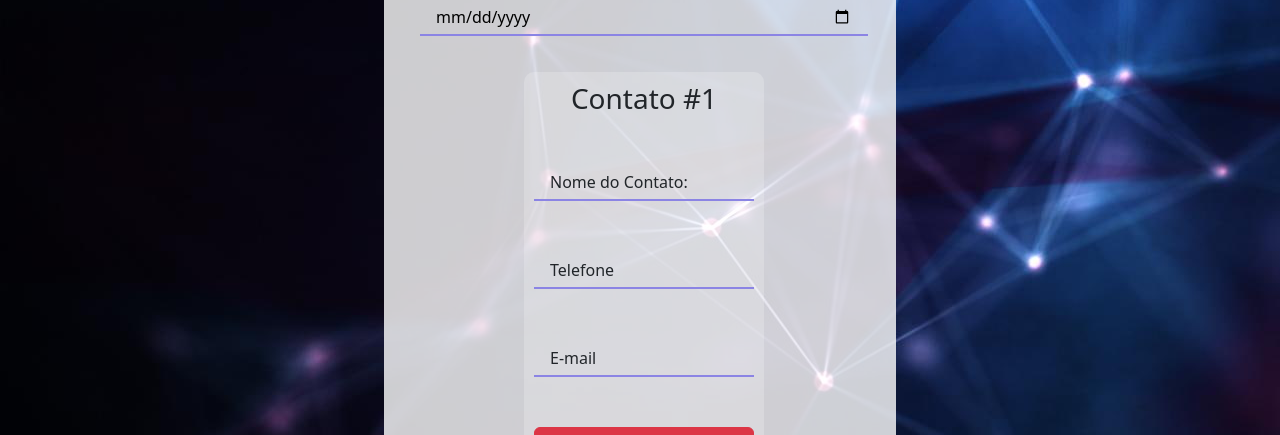
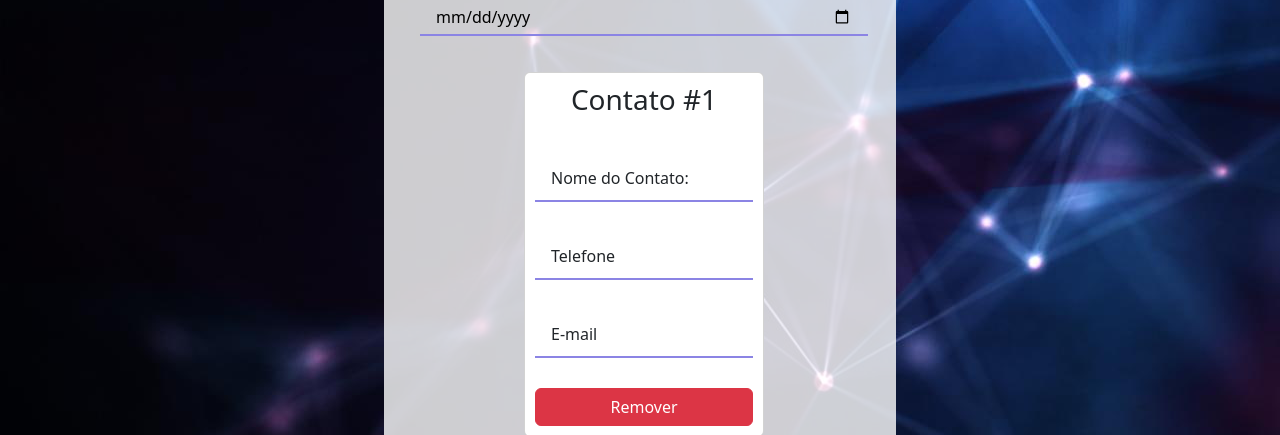
Before and after one commit to Gustavoo01/Desafio_Elotech, an Angular app in the folder api-front/: page / in a window 1280 px wide. Shown: the part 517-952 px from the top of the page. Built offline with nearby package versions, Linux system fonts and the light colour scheme; no server answers; a web font is replaced by a local one.

Commit message:
Corrigindo bug em componente de Contato

```diff
--- a/api-front/src/app/app.module.ts
+++ b/api-front/src/app/app.module.ts
@@ -6,11 +6,13 @@ import { HttpClientModule } from '@angular/common/http';
 
 import { AppComponent } from './app.component';
 import { PrincipalComponent } from './principal/principal.component';
+import { CadastroContatoComponent } from './cadastro-contato/cadastro-contato.component';
 
 @NgModule({
   declarations: [
     AppComponent,
     PrincipalComponent,
+    CadastroContatoComponent,
   ],
   imports: [
     BrowserModule,
--- /dev/null
+++ b/api-front/src/app/cadastro-contato/cadastro-contato.component.css
@@ -0,0 +1,175 @@
+.ha-screen-reader{
+    width: var(--ha-screen-reader-width, 1px);
+    height: var(--ha-screen-reader-height, 1px);
+    padding: var(--ha-screen-reader-padding, 0);
+    border: var(--ha-screen-reader-border, none);
+
+    position: var(--ha-screen-reader-position, absolute);
+    clip: var(--ha-screen-reader-clip, rect(1px, 1px, 1px, 1px));
+    overflow: var(--ha-screen-reader-overflow, hidden);
+  }
+
+  .field__input{
+    --uiFieldPlaceholderColor: var(--fieldPlaceholderColor, #767676);
+
+    background-color: transparent;
+    border-radius: 0;
+    border: none;
+
+    -webkit-appearance: none;
+    -moz-appearance: none;
+
+    font-family: inherit;
+    font-size: inherit;
+  }
+
+  .field__input:focus::-webkit-input-placeholder{
+    color: var(--uiFieldPlaceholderColor);
+  }
+
+  .field__input:focus::-moz-placeholder{
+    color: var(--uiFieldPlaceholderColor);
+  }
+
+  .field{
+    --uiFieldBorderWidth: var(--fieldBorderWidth, 2px);
+    --uiFieldPaddingRight: var(--fieldPaddingRight, 1rem);
+    --uiFieldPaddingLeft: var(--fieldPaddingLeft, 1rem);
+    --uiFieldBorderColorActive: var(--fieldBorderColorActive, rgba(22, 22, 22, 1));
+
+    display: var(--fieldDisplay, inline-flex);
+    position: relative;
+    font-size: var(--fieldFontSize, 1rem);
+  }
+
+  .field__input{
+    box-sizing: border-box;
+    width: var(--fieldWidth, 100%);
+    height: var(--fieldHeight, 3rem);
+    padding: var(--fieldPaddingTop, 1.25rem) var(--uiFieldPaddingRight) var(--fieldPaddingBottom, .5rem) var(--uiFieldPaddingLeft);
+    border-bottom: var(--uiFieldBorderWidth) solid var(--fieldBorderColor, rgba(0, 0, 0, .25));
+  }
+
+  .field__input:focus{
+    outline: none;
+  }
+
+  .field__input::-webkit-input-placeholder{
+    opacity: 0;
+    transition: opacity .2s ease-out;
+  }
+
+  .field__input::-moz-placeholder{
+    opacity: 0;
+    transition: opacity .2s ease-out;
+  }
+
+  .field__input:focus::-webkit-input-placeholder{
+    opacity: 1;
+    transition-delay: .2s;
+  }
+
+  .field__input:focus::-moz-placeholder{
+    opacity: 1;
+    transition-delay: .2s;
+  }
+
+  .field__label-wrap{
+    box-sizing: border-box;
+    pointer-events: none;
+    cursor: text;
+
+    position: absolute;
+    top: 0;
+    right: 0;
+    bottom: 0;
+    left: 0;
+  }
+
+  .field__label-wrap::after{
+    content: "";
+    box-sizing: border-box;
+    width: 100%;
+    height: 0;
+    opacity: 0;
+
+    position: absolute;
+    bottom: 0;
+    left: 0;
+  }
+
+  .field__input:focus ~ .field__label-wrap::after{
+    opacity: 1;
+  }
+
+  .field__label{
+    position: absolute;
+    left: var(--uiFieldPaddingLeft);
+    top: calc(50% - .5em);
+
+    line-height: 1;
+    font-size: var(--fieldHintFontSize, inherit);
+
+    transition: top .2s cubic-bezier(0.9, -0.15, 0.1, 1.15), opacity .2s ease-out, font-size .2s ease-out;
+  }
+
+  .field__input:focus ~ .field__label-wrap .field__label,
+  .field__input:not(:placeholder-shown) ~ .field__label-wrap .field__label{
+    --fieldHintFontSize: var(--fieldHintFontSizeFocused, .75rem);
+
+    top: var(--fieldHintTopHover, .25rem);
+  }
+
+  .field_v1 .field__label-wrap::after{
+    border-bottom: var(--uiFieldBorderWidth) solid var(--uiFieldBorderColorActive);
+    transition: opacity .2s ease-out;
+  }
+
+  .field_v2 .field__label-wrap{
+    overflow: hidden;
+  }
+
+  .field_v2 .field__label-wrap::after{
+    border-bottom: var(--uiFieldBorderWidth) solid var(--uiFieldBorderColorActive);
+    transform: translate3d(-105%, 0, 0);
+    transition: transform .285s ease-out .2s, opacity .2s ease-out .2s;
+  }
+
+  .field_v2 .field__input:focus ~ .field__label-wrap::after{
+    transform: translate3d(0, 0, 0);
+    transition-delay: 0;
+  }
+
+  .field_v3 .field__label-wrap::after{
+    border: var(--uiFieldBorderWidth) solid var(--uiFieldBorderColorActive);
+    transition: height .2s ease-out, opacity .2s ease-out;
+  }
+
+  .field_v3 .field__input:focus ~ .field__label-wrap::after{
+    height: 100%;
+  }
+
+  .field{
+    --fieldBorderColor: #8b84e4;
+    --fieldBorderColorActive: #1a10a0;
+  }
+
+  body{
+    font-family: -apple-system, BlinkMacSystemFont, Segoe UI, Roboto, Open Sans, Ubuntu, Fira Sans, Helvetica Neue, sans-serif;
+    margin: 0;
+
+    min-height: 100vh;
+    display: flex;
+    flex-direction: column;
+  }
+
+  .page{
+    box-sizing: border-box;
+    width: 100%;
+    max-width: 480px;
+    margin: auto;
+    padding: 1rem;
+
+    display: grid;
+    grid-gap: 30px;
+  }
--- /dev/null
+++ b/api-front/src/app/cadastro-contato/cadastro-contato.component.html
@@ -0,0 +1,31 @@
+<!-- contato.component.html -->
+<div class="d-flex justify-content-center align-items-center" style="margin-top: 5px">
+    <div class="page card" style="width: 15rem; padding: 10px; margin: 5px">
+        <h3>Contato #{{ i + 1 }}</h3>
+        <div class="field field_v2">
+            <label for="contatos.nome" class="ha-screen-reader">Nome do Contato:</label>
+            <input type="text" class="field__input" name="contatos.nome" [(ngModel)]="contato.nome"
+                placeholder="Nome do Contato" />
+            <span class="field__label-wrap" aria-hidden="true">
+                <span class="field__label">Nome do Contato:</span>
+            </span>
+        </div>
+        <div class="field field_v2">
+            <label for="cpf" class="ha-screen-reader">Telefone:</label>
+            <input type="text" class="field__input" name="contatos.telefone" [(ngModel)]="contato.telefone"
+                placeholder="Telefone do Contato" />
+            <span class="field__label-wrap" aria-hidden="true">
+                <span class="field__label">Telefone</span>
+            </span>
+        </div>
+        <div class="field field_v2">
+            <label for="cpf" class="ha-screen-reader">Nome do Contato:</label>
+            <input type="text" class="field__input" name="contatos.email" [(ngModel)]="contato.email"
+                placeholder="Email do Contato" />
+            <span class="field__label-wrap" aria-hidden="true">
+                <span class="field__label">E-mail</span>
+            </span>
+        </div>
+        <button class="btn btn-danger" (click)="removerContato(i)">Remover</button>
+    </div>
+</div>
--- /dev/null
+++ b/api-front/src/app/cadastro-contato/cadastro-contato.component.ts
@@ -0,0 +1,44 @@
+import { Component, EventEmitter, Input, Output } from '@angular/core';
+import { Pessoa } from '../model/Pessoa';
+import { Contato } from '../model/Contato';
+
+@Component({
+  selector: 'app-cadastro-contato',
+  templateUrl: './cadastro-contato.component.html',
+  styleUrls: ['./cadastro-contato.component.css']
+})
+export class CadastroContatoComponent {
+  pessoa = new Pessoa();
+  //contato: Contato = new Contato();
+  contatos: Contato[] = [];
+  @Input() i!: number;
+  @Input() contato: any;
+  @Output() remover = new EventEmitter<number>();
+
+  adicionarContato() {
+    this.pessoa.contatos.push(this.contato);
+    this.contato = new Contato();
+
+    //const novoContato = new Contato();
+    //this.pessoa.contatos.push(Object.assign({}, novoContato));
+
+    //const novoContato = new Contato();
+    //novoContato.nome = this.pessoa.nome;
+    //novoContato.telefone = this.pessoa.telefone;
+    //novoContato.email = this.pessoa.email;
+    //this.pessoa.contatos.push(novoContato);
+
+    // Limpe os campos da pessoa após adicionar o contato, se necessário
+    //this.pessoa.nome = '';
+    //this.pessoa.telefone = '';
+    //this.pessoa.email = '';
+  }
+
+  /*removerContato(index: number) {
+    this.pessoa.contatos.splice(index, 1);
+  }*/
+
+  removerContato(index: number) {
+    this.pessoa.contatos.splice(index, 1);
+  }
+}
--- a/api-front/src/app/model/Pessoa.ts
+++ b/api-front/src/app/model/Pessoa.ts
@@ -8,8 +8,12 @@ export class Pessoa{
     contatos: Contato[] = [];
 
     adicionarContato() {
-        this.contatos.push(new Contato());
-    }
+        const novoContato = new Contato();
+        novoContato.nome = this.nome; // Copia o nome da pessoa para o novo contato
+        novoContato.telefone = ''; // Limpa os outros campos do novo contato, se necessário
+        novoContato.email = ''; // Limpa os outros campos do novo contato, se necessário
+        this.contatos.push(novoContato);
+      }
 
     removerContato(index: number) {
         this.contatos.splice(index, 1);
--- a/api-front/src/app/principal/principal.component.html
+++ b/api-front/src/app/principal/principal.component.html
@@ -28,42 +28,14 @@
         </div>
 
         <!-- <div class="d-flex flex-wrap"> -->
-        <div *ngFor="let contato of pessoa.contatos; let i = index">
-            <div class="d-flex justify-content-center align-items-center" style="margin-top: 5px;">
-                <div class="page card" style="width: 15rem; padding: 10px; margin: 5px;">
-                    <h3>Contato #{{ i + 1 }}</h3>
-                    <div class="field field_v2">
-                        <label for="contatos.nome" class="ha-screen-reader">Nome do Contato:</label>
-                        <input type="text" class="field__input" name="contatos.nome" [(ngModel)]="contato.nome"
-                            placeholder="Nome do Contato" />
-                        <span class="field__label-wrap" aria-hidden="true">
-                            <span class="field__label">Nome do Contato:</span>
-                        </span>
-                    </div>
-                    <div class="field field_v2">
-                        <label for="cpf" class="ha-screen-reader">Telefone:</label>
-                        <input type="text" class="field__input" name="contatos.telefone" [(ngModel)]="contato.telefone"
-                        placeholder="Telefone do Contato" />
-                        <span class="field__label-wrap" aria-hidden="true">
-                            <span class="field__label">Telefone</span>
-                        </span>
-                    </div>
-                    <div class="field field_v2">
-                        <label for="cpf" class="ha-screen-reader">Nome do Contato:</label>
-                        <input type="text" class="field__input" name="contatos.email" [(ngModel)]="contato.email"
-                        placeholder="Email do Contato" />
-                        <span class="field__label-wrap" aria-hidden="true">
-                            <span class="field__label">E-mail</span>
-                        </span>
-                    </div>
-                    <button class="btn btn-danger" (click)="removerContato(i)">Remover</button>
-                </div>
+            <div *ngFor="let contato of pessoa.contatos; let i = index">
+                <app-cadastro-contato [contato]="contato" [i]="i"></app-cadastro-contato>
             </div>
-        </div>
+
+            <button class="btn btn-info" style="color: white; border-radius: 50%;" (click)="adicionarContato()"><i class="fa fa-plus"></i></button>
+
     <!-- </div> -->
-
-        <button class="btn btn-info" style="color: white; border-radius: 50%;" (click)="adicionarContato()"><i class="fa fa-plus"></i></button>
-        <br />
+        <br/>
 
         <input type="button" value="Cadastrar" *ngIf="btnCadastro" class="btn btn-primary" (click)="cadastrar()" />
         <input type="button" value="Alterar" *ngIf="!btnCadastro" class="btn btn-warning" (click)="editar()" />
--- a/api-front/src/app/principal/principal.component.ts
+++ b/api-front/src/app/principal/principal.component.ts
@@ -1,4 +1,4 @@
-import { Component } from '@angular/core';
+import { Component, EventEmitter, Input, Output } from '@angular/core';
 import { Pessoa } from '../model/Pessoa';
 import { PessoaService } from '../services/pessoa.service';
 import { Contato } from '../model/Contato';
@@ -25,11 +25,7 @@ export class PrincipalComponent {
 
   adicionarContato() {
     this.pessoa.contatos.push(this.contato);
-    //this.contato = new Contato();
-  }
-
-  removerContato(index: number) {
-    this.pessoa.contatos.splice(index, 1);
+    this.contato = new Contato();
   }
 
   cadastrar():void{
--- a/api-front/src/index.html
+++ b/api-front/src/index.html
@@ -1,5 +1,5 @@
 <!doctype html>
-<html lang="en">
+<html lang="pt-BR">
 <head>
   <meta charset="utf-8">
   <title>ApiFront</title>
```
Also changed, not shown: 1 other file (tests, documents, lock files or other folders).
